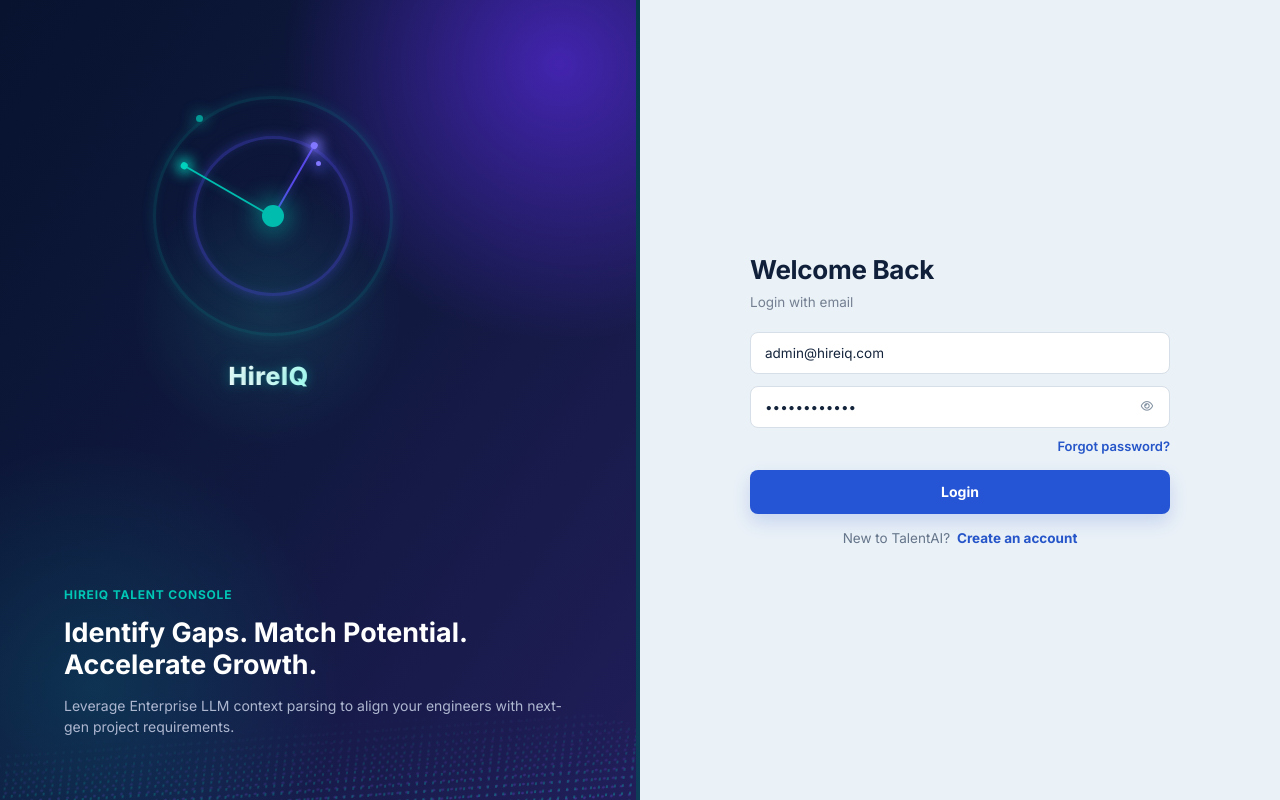
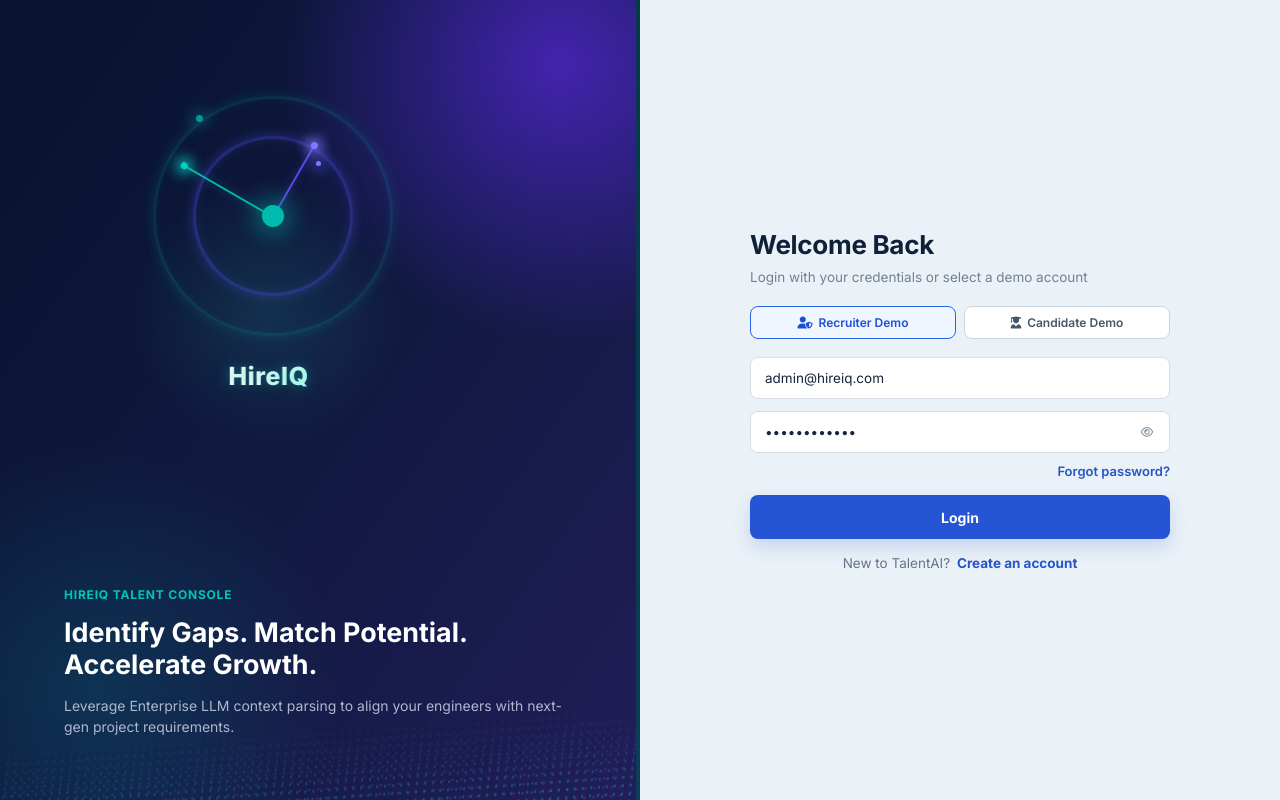
Before and after one commit to souvikx18/HireIQ, a React (Vite) app: page /login in a window 1280 px wide. Built offline with nearby package versions, Linux system fonts and the light colour scheme; no server answers.

Commit message:
feat: add 1-click recruiter and candidate demo account switcher to login page

```diff
--- a/src/pages/Login.jsx
+++ b/src/pages/Login.jsx
@@ -85,7 +85,64 @@ export default function Login() {
       <section className="signup-form-panel" aria-label="Login form">
         <form className="signup-form" id="loginForm" onSubmit={handleLoginSubmit}>
           <h2>Welcome Back</h2>
-          <p className="login-subtitle">Login with email</p>
+          <p className="login-subtitle">Login with your credentials or select a demo account</p>
+
+          {/* Quick Demo Switcher */}
+          <div style={{ display: 'flex', gap: '8px', marginBottom: '18px' }}>
+            <button
+              type="button"
+              style={{
+                flex: 1,
+                padding: '8px 12px',
+                borderRadius: '8px',
+                fontSize: '12px',
+                fontWeight: 600,
+                border: loginEmail.includes('admin') ? '1.5px solid #2563eb' : '1px solid #cbd5e1',
+                background: loginEmail.includes('admin') ? '#eff6ff' : '#ffffff',
+                color: loginEmail.includes('admin') ? '#1d4ed8' : '#475569',
+                cursor: 'pointer',
+                display: 'flex',
+                alignItems: 'center',
+                justifyContent: 'center',
+                gap: '6px',
+                transition: 'all 0.2s ease',
+              }}
+              onClick={() => {
+                setLoginEmail('admin@hireiq.com');
+                setLoginPassword('Admin@123456');
+              }}
+            >
+              <i className="fa-solid fa-user-shield"></i>
+              Recruiter Demo
+            </button>
+
+            <button
+              type="button"
+              style={{
+                flex: 1,
+                padding: '8px 12px',
+                borderRadius: '8px',
+                fontSize: '12px',
+                fontWeight: 600,
+                border: loginEmail.includes('candidate') ? '1.5px solid #2563eb' : '1px solid #cbd5e1',
+                background: loginEmail.includes('candidate') ? '#eff6ff' : '#ffffff',
+                color: loginEmail.includes('candidate') ? '#1d4ed8' : '#475569',
+                cursor: 'pointer',
+                display: 'flex',
+                alignItems: 'center',
+                justifyContent: 'center',
+                gap: '6px',
+                transition: 'all 0.2s ease',
+              }}
+              onClick={() => {
+                setLoginEmail('candidate@hireiq.com');
+                setLoginPassword('Candidate@123456');
+              }}
+            >
+              <i className="fa-solid fa-user-graduate"></i>
+              Candidate Demo
+            </button>
+          </div>
 
           {errorMessage && (
             <div
```
